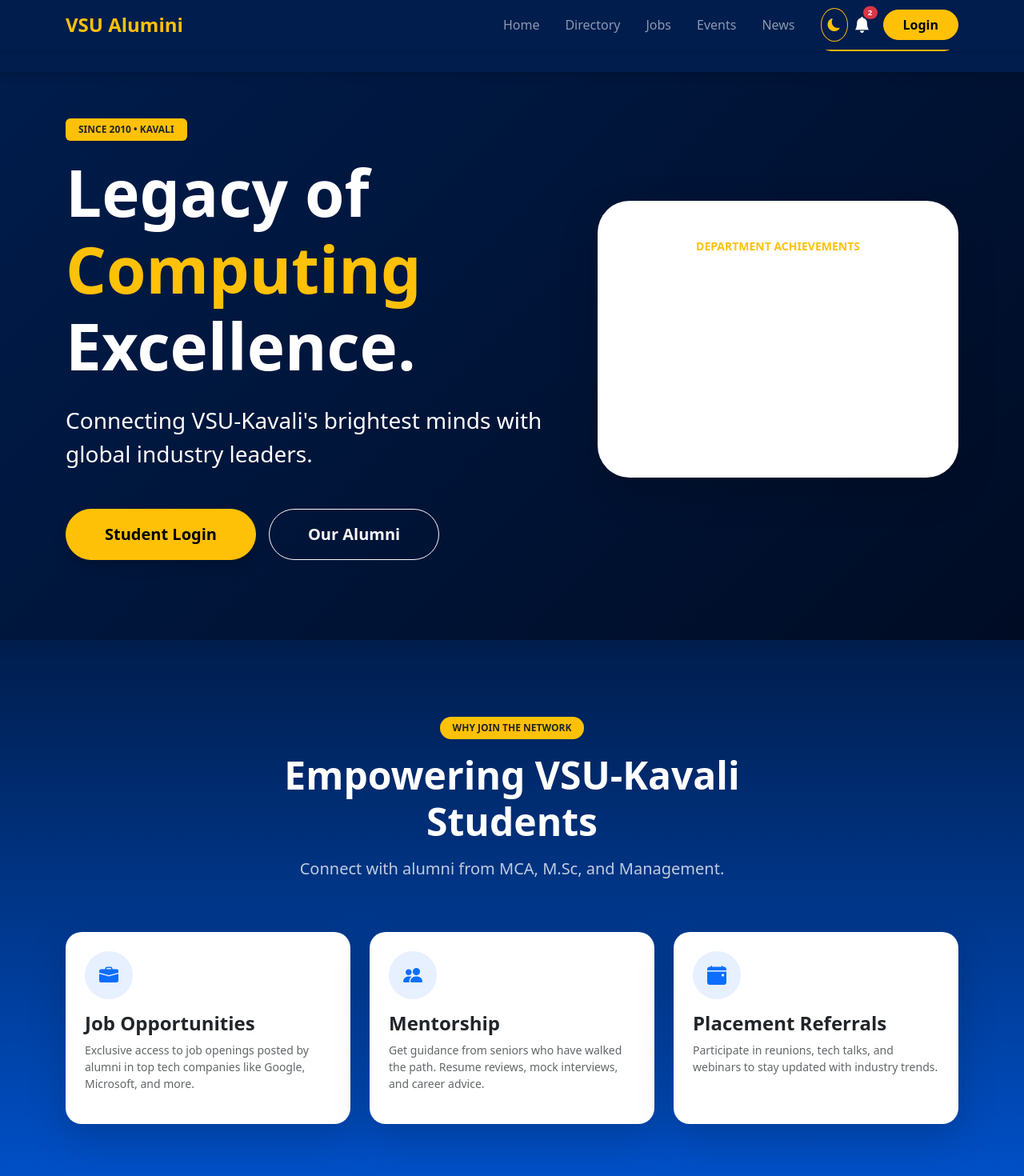
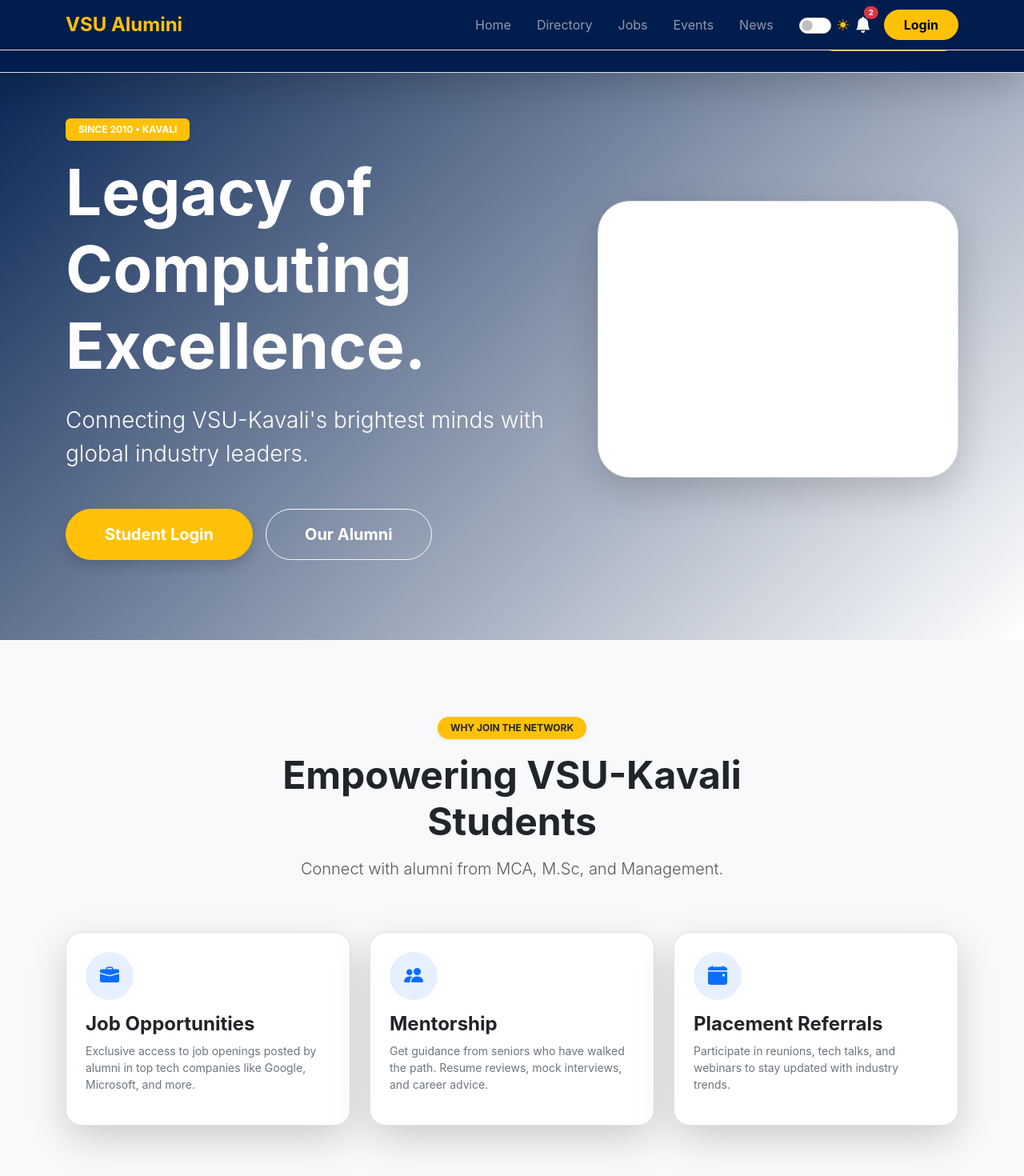
Before and after one commit to K-Srinivas-Chowdhary-03/vsu-alumini, a React (Vite) app in the folder frontend/: page / in a window 1280 px wide. Shown: the top 1470 px of the page at 80% size. Built offline with nearby package versions, Linux system fonts and the light colour scheme.

Commit message:
Finalize theme consistency and security enhancements

```diff
--- a/frontend/src/components/Navbar.jsx
+++ b/frontend/src/components/Navbar.jsx
@@ -48,14 +48,20 @@ const Navbar = () => {
             <li className="nav-item">
               <Link className="nav-link px-3" to="/news">News</Link>
             </li>
-            <li className="nav-item ms-lg-3">
-              <button
-                className="btn btn-outline-warning rounded-circle p-2"
-                onClick={toggleTheme}
-                title="Toggle Dark/Light Mode"
-              >
-                <i className={`bi bi-${theme === "light" ? "moon-fill" : "sun-fill"}`}></i>
-              </button>
+            <li className="nav-item ms-lg-3 d-flex align-items-center">
+              <div className="form-check form-switch ps-0">
+                <input
+                  className="form-check-input ms-0 cursor-pointer"
+                  type="checkbox"
+                  id="themeToggle"
+                  checked={theme === "dark"}
+                  onChange={toggleTheme}
+                  style={{ width: "2.5rem", height: "1.25rem" }}
+                />
+                <label className="form-check-label text-white-50 small ms-2 d-none d-lg-inline" htmlFor="themeToggle">
+                  {theme === "dark" ? <i className="bi bi-moon-stars-fill text-warning"></i> : <i className="bi bi-sun-fill text-warning"></i>}
+                </label>
+              </div>
             </li>
             <li className="nav-item ms-lg-2">
               <div className="position-relative">
--- a/frontend/src/index.css
+++ b/frontend/src/index.css
@@ -1,33 +1,73 @@
 :root {
-  --bg-color: #f8f9fa;
+  --bg-color: #ffffff;
+  --bg-secondary: #f8f9fa;
   --text-color: #212529;
+  --text-secondary: #6c757d;
   --card-bg: #ffffff;
   --navbar-bg: #001d4d;
+  --accent-color: #0d6efd;
+  --border-color: #dee2e6;
+  --input-bg: #ffffff;
 }
 
 [data-theme='dark'] {
-  --bg-color: #121212;
-  --text-color: #e0e0e0;
-  --card-bg: #1e1e1e;
-  --navbar-bg: #000000;
+  --bg-color: #0f172a;
+  --bg-secondary: #1e293b;
+  --text-color: #f8fafc;
+  --text-secondary: #94a3b8;
+  --card-bg: #1e293b;
+  --navbar-bg: #020617;
+  --accent-color: #38bdf8;
+  --border-color: #334155;
+  --input-bg: #475569;
 }
 
 body {
   background-color: var(--bg-color) !important;
   color: var(--text-color) !important;
-  transition: background-color 0.3s ease, color 0.3s ease;
+  transition: all 0.4s cubic-bezier(0.4, 0, 0.2, 1);
+  font-family: 'Outfit', 'Inter', sans-serif;
 }
 
 .card {
   background-color: var(--card-bg) !important;
   color: var(--text-color) !important;
+  border: 1px solid var(--border-color) !important;
+  transition: transform 0.3s ease, background-color 0.4s ease;
 }
 
 .navbar {
   background-color: var(--navbar-bg) !important;
+  border-bottom: 1px solid var(--border-color);
 }
 
-.text-muted {
+.form-control {
+  background-color: var(--input-bg) !important;
   color: var(--text-color) !important;
-  opacity: 0.7;
+  border: 1px solid var(--border-color) !important;
 }
+
+.form-control::placeholder {
+  color: var(--text-secondary) !important;
+  opacity: 0.6;
+}
+
+.text-muted, .text-secondary {
+  color: var(--text-secondary) !important;
+}
+
+h1, h2, h3, h4, h5, h6 {
+  color: var(--text-color) !important;
+}
+
+.register-page, .login-page {
+  background: var(--bg-secondary) !important;
+}
+
+.hero-section {
+  color: white !important;
+}
+
+.hero-section * {
+  color: inherit !important;
+}
--- a/frontend/src/pages/Home.jsx
+++ b/frontend/src/pages/Home.jsx
@@ -28,17 +28,10 @@ const Home = () => {
   };
 
   return (
-    <div
-      className="container-fluid p-0 overflow-hidden"
-      style={{ backgroundColor: "#f8f9fa" }}
-    >
-      {/* --- FIXED TOP NAVBAR WITH THICK BLUE COLOR --- */}
+    <div className="container-fluid p-0 overflow-hidden">
+      {/* --- FIXED TOP NAVBAR --- */}
       <nav
-        className="navbar navbar-expand-lg navbar-dark fixed-top py-3 px-2 z-3"
-        style={{
-          background: "#001d4d", // Deep thick blue
-          boxShadow: "0 4px 12px rgba(0,0,0,0.15)",
-        }}
+        className="navbar navbar-expand-lg navbar-dark fixed-top py-3 px-2 z-3 shadow-lg"
       >
         <div className="container">
           <Link
@@ -68,7 +61,6 @@ const Home = () => {
           <div
             className="collapse navbar-collapse"
             id="navbarNav"
-            style={{ backgroundColor: "#001d4d" }}
           >
             <ul className="navbar-nav ms-auto gap-3 align-items-center">
               <li className="nav-item">
@@ -133,10 +125,10 @@ const Home = () => {
 
       {/* --- HERO SECTION --- */}
       <section
-        className="vh-100 d-flex align-items-center text-white"
+        className="vh-100 d-flex align-items-center text-white hero-section"
         style={{
-          background: "linear-gradient(135deg, #001d4d 0%, #000c24 100%)",
-          marginTop: "0", // Starts from top behind fixed navbar if desired, or adjust padding
+          background: "linear-gradient(135deg, var(--navbar-bg) 0%, var(--bg-color) 100%)",
+          marginTop: "0",
         }}
       >
         <div className="container position-relative z-2">
@@ -219,15 +211,12 @@ const Home = () => {
 
       {/* --- EMPOWERING SECTION --- */}
       <section
-        className="py-5"
-        style={{
-          background: "linear-gradient(180deg, #001d4d 0%, #0052cc 100%)",
-        }}
+        className="py-5 bg-light"
       >
         <div className="container py-5">
-          <div className="row justify-content-center mb-5 text-white">
+          <div className="row justify-content-center mb-5">
             <div className="col-lg-8 text-center">
-              <span className="badge bg-warning text-dark px-3 py-2 rounded-pill mb-3">
+              <span className="badge bg-warning text-dark px-3 py-2 rounded-pill mb-3 shadow-sm">
                 WHY JOIN THE NETWORK
               </span>
               <h2 className="fw-bold display-5 mb-3">
@@ -267,7 +256,6 @@ const Home = () => {
                     className="card h-100 border-0 shadow-lg p-4"
                     style={{
                       borderRadius: "20px",
-                      background: "rgba(255, 255, 255, 0.98)",
                     }}
                   >
                     <div
@@ -276,8 +264,8 @@ const Home = () => {
                     >
                       <i className={`bi ${item.icon}`}></i>
                     </div>
-                    <h4 className="fw-bold text-dark">{item.title}</h4>
-                    <p className="text-muted small">{item.text}</p>
+                    <h4 className="fw-bold">{item.title}</h4>
+                    <p className="text-secondary small">{item.text}</p>
                   </motion.div>
                 </Link>
               </div>
--- a/frontend/src/pages/Login.jsx
+++ b/frontend/src/pages/Login.jsx
@@ -32,10 +32,7 @@ const Login = () => {
 
   return (
     <div
-      className="container-fluid vh-100 d-flex align-items-center"
-      style={{
-        background: "linear-gradient(135deg, #001d4d 0%, #0052cc 100%)",
-      }}
+      className="container-fluid vh-100 d-flex align-items-center login-page"
     >
       <div className="container">
         <div className="row justify-content-center">
--- a/frontend/src/pages/OurAlumni.jsx
+++ b/frontend/src/pages/OurAlumni.jsx
@@ -61,12 +61,7 @@ const AlumniDirectory = () => {
   };
 
   return (
-    <div
-      className="container-fluid py-5 min-vh-100"
-      style={{
-        background: "linear-gradient(135deg, #001d4d 0%, #0052cc 100%)",
-      }}
-    >
+    <div className="container-fluid py-5 min-vh-100">
       <div className="container mt-5 pt-4">
         <AnimatePresence mode="wait">
           {!selectedAlumni ? (
@@ -138,9 +133,6 @@ const AlumniDirectory = () => {
                       className="card border-0 shadow-lg p-4 h-100"
                       style={{
                         borderRadius: "25px",
-                        background: "rgba(255, 255, 255, 0.12)",
-                        backdropFilter: "blur(10px)",
-                        color: "white",
                       }}
                     >
                       <div className="d-flex align-items-center gap-4">
@@ -185,10 +177,10 @@ const AlumniDirectory = () => {
                 <div className="col-lg-10">
                   <div
                     className="card border-0 shadow-lg overflow-hidden"
-                    style={{ borderRadius: "30px", background: "white" }}
+                    style={{ borderRadius: "30px" }}
                   >
                     <div className="row g-0">
-                      <div className="col-md-5 bg-primary p-5 text-center text-white d-flex flex-column align-items-center">
+                      <div className="col-md-5 bg-primary p-5 text-center text-white d-flex flex-column align-items-center rounded-start">
                         <div className="position-relative mb-4">
                           <img
                             src={selectedAlumni.profileImage || `https://ui-avatars.com/api/?name=${selectedAlumni.name}&background=random`}
@@ -256,7 +248,7 @@ const AlumniDirectory = () => {
                           Back
                         </button>
                       </div>
-                      <div className="col-md-7 p-5 text-start bg-white">
+                      <div className="col-md-7 p-5 text-start">
                         <h3 className="fw-bold border-bottom pb-3 mb-4">
                           Alumni Profile Details
                         </h3>
--- a/frontend/src/pages/Register.jsx
+++ b/frontend/src/pages/Register.jsx
@@ -60,10 +60,7 @@ const Register = () => {
 
   return (
     <div
-      className="container-fluid py-5 min-vh-100 d-flex align-items-center"
-      style={{
-        background: "linear-gradient(135deg, #001d4d 0%, #0052cc 100%)",
-      }}
+      className="container-fluid py-5 min-vh-100 d-flex align-items-center register-page"
     >
       <div className="container">
         <div className="row justify-content-center">
```
